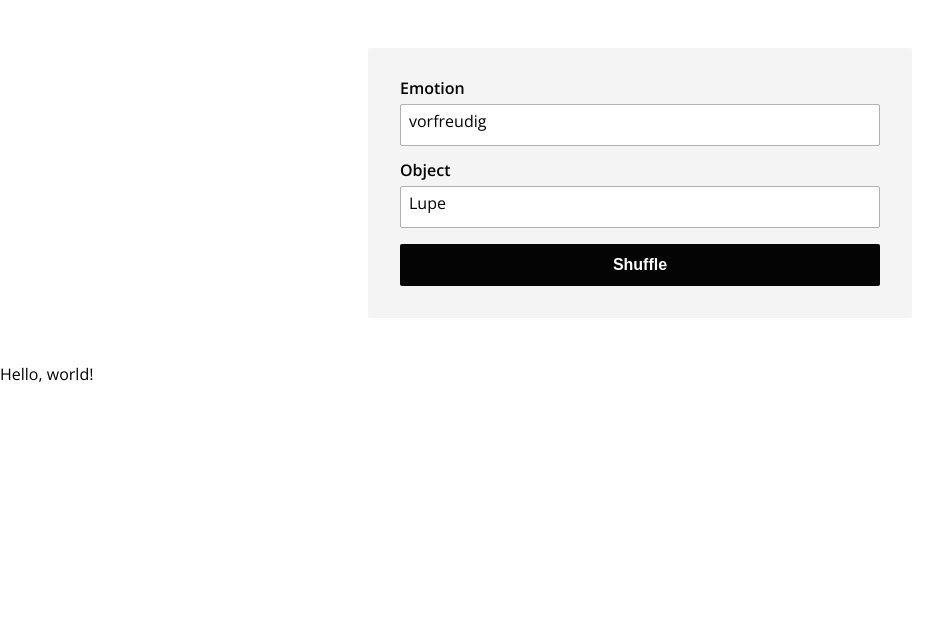
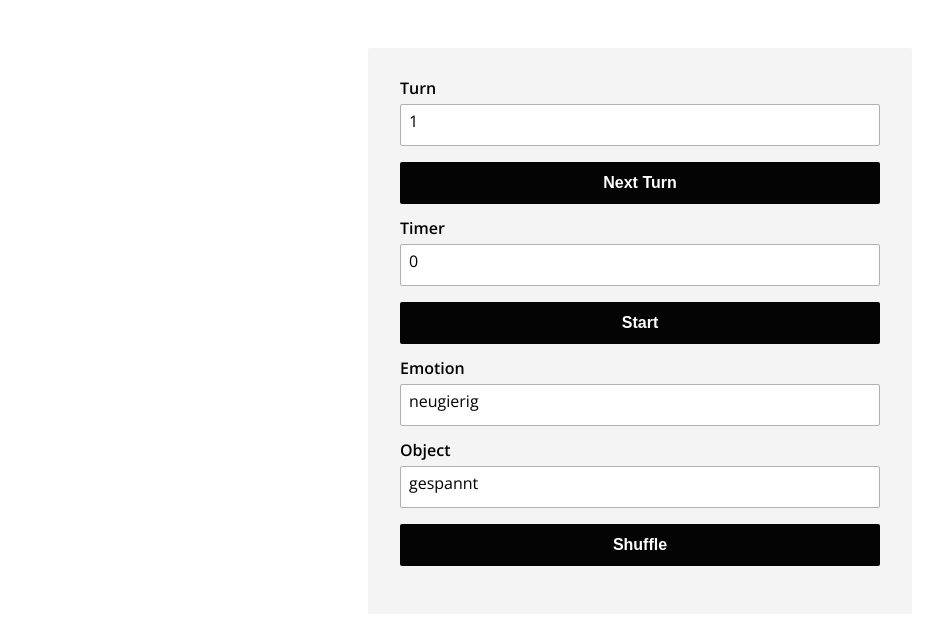
Before and after one commit to daenub/exp-story-game-randomizer, a React app: page / in a window 1280 px wide. Shown: the whole page, without its empty margins (0-942 px from the left). Built offline with nearby package versions, Linux system fonts and the light colour scheme.

Commit message:
add basic component structure

```diff
--- a/src/index.js
+++ b/src/index.js
@@ -1,28 +1,10 @@
 import './styles/index.scss'
-import {emotions, objects} from "./js/data.js"
 
 import ReactDOM from "react-dom"
 import React from "react"
 
 import App from "./js/App.js"
 
-
-
-let emotionEl = document.querySelector("[data-value-emotion]")
-let objectEl = document.querySelector("[data-value-object]")
-let buttonEl = document.querySelector("[data-button]")
-
-function randomize() {
-  let randomEmotion = emotions[Math.floor(Math.random() * emotions.length)]
-  let randomObject = objects[Math.floor(Math.random() * objects.length)]
-
-  emotionEl.textContent = randomEmotion
-  objectEl.textContent = randomObject
-}
-
-buttonEl.addEventListener('click', randomize)
-randomize()
-
 ReactDOM.render(
   <App />,
   document.getElementById('root')
--- a/src/js/App.js
+++ b/src/js/App.js
@@ -1,7 +1,22 @@
-import React from "react"
+import React, {useState} from "react"
+
+import {Timer} from "./Timer"
+import {Randomizer} from "./Randomizer"
 
 export default () => {
+  const [turn, setTurn] = useState(1)
+
+  const nextTurn = () => setTurn(turn => ++turn)
+
   return (
-    <h1>Hello, world!</h1>
+    <main className="main">
+      <div className="turns">
+        <strong className="label">Turn</strong>
+        <div className="value">{turn}</div>
+        <button className="button" onClick={nextTurn}>Next Turn</button>
+      </div>
+      <Timer />
+      <Randomizer turn={turn} />
+    </main>
   )
 }
--- /dev/null
+++ b/src/js/Randomizer.js
@@ -0,0 +1,27 @@
+import React, {useState} from "react"
+
+import {emotions, objects} from "./data.js"
+
+const getRandomIndex = list => Math.floor(Math.random() * list.length)
+const getEmotion = i => emotions[i]
+const getObject = i => objects[i]
+
+export const Randomizer = () => {
+  const [emotion, setEmotion] = useState(getRandomIndex(emotions))
+  const [object, setObject] = useState(getRandomIndex(objects))
+
+  const shuffle = () => {
+    setEmotion(getRandomIndex(emotions))
+    setObject(getRandomIndex(objects))
+  }
+
+  return (
+    <div className="randomizer">
+      <strong className="label">Emotion</strong>
+      <div className="value">{getEmotion(emotion)}</div>
+      <strong className="label">Object</strong>
+      <div className="value">{getEmotion(object)}</div>
+      <button className="button" onClick={shuffle}>Shuffle</button>
+    </div>
+  )
+}
--- /dev/null
+++ b/src/js/Timer.js
@@ -0,0 +1,36 @@
+import React, {useState, useEffect} from "react"
+
+const TURN_DURATION = 30 * 1000
+
+export const Timer = () => {
+  const [running, setRunning] = useState(false)
+  const [time, setTime] = useState(0)
+
+  useEffect(() => {
+    let intervalId
+
+    if (running) {
+      intervalId = setInterval(() => {
+        setTime(time => ++time)
+      }, 1000)
+    }
+
+    return () => {
+      clearInterval(intervalId)
+    }
+  }, [running])
+
+  return (
+    <div className="timer">
+      <strong className="label">
+        Timer
+      </strong>
+      <div className="value">
+        {time}
+      </div>
+      <button className="button" onClick={() => setRunning(!running)}>
+        {running ? "Pause" : "Start"}
+      </button>
+    </div>
+  )
+}
--- a/src/styles/index.scss
+++ b/src/styles/index.scss
@@ -43,6 +43,7 @@ html {
   display: block;
   width: 100%;
   padding: .75em .5em;
+  margin-bottom: 1rem;
 
   border: none;
   border-radius: 2px;
--- a/src/template.html
+++ b/src/template.html
@@ -12,16 +12,7 @@
 </head>
 
 <body>
-
-  <main class="main">
-    <strong class="label">Emotion</strong>
-    <div class="value" data-value-emotion></div>
-    <strong class="label">Object</strong>
-    <div class="value" data-value-object></div>
-    <button class="button" data-button>Shuffle</button>
-  </main>
   <div id="root"></div>
-
 </body>
 
 </html>
```
